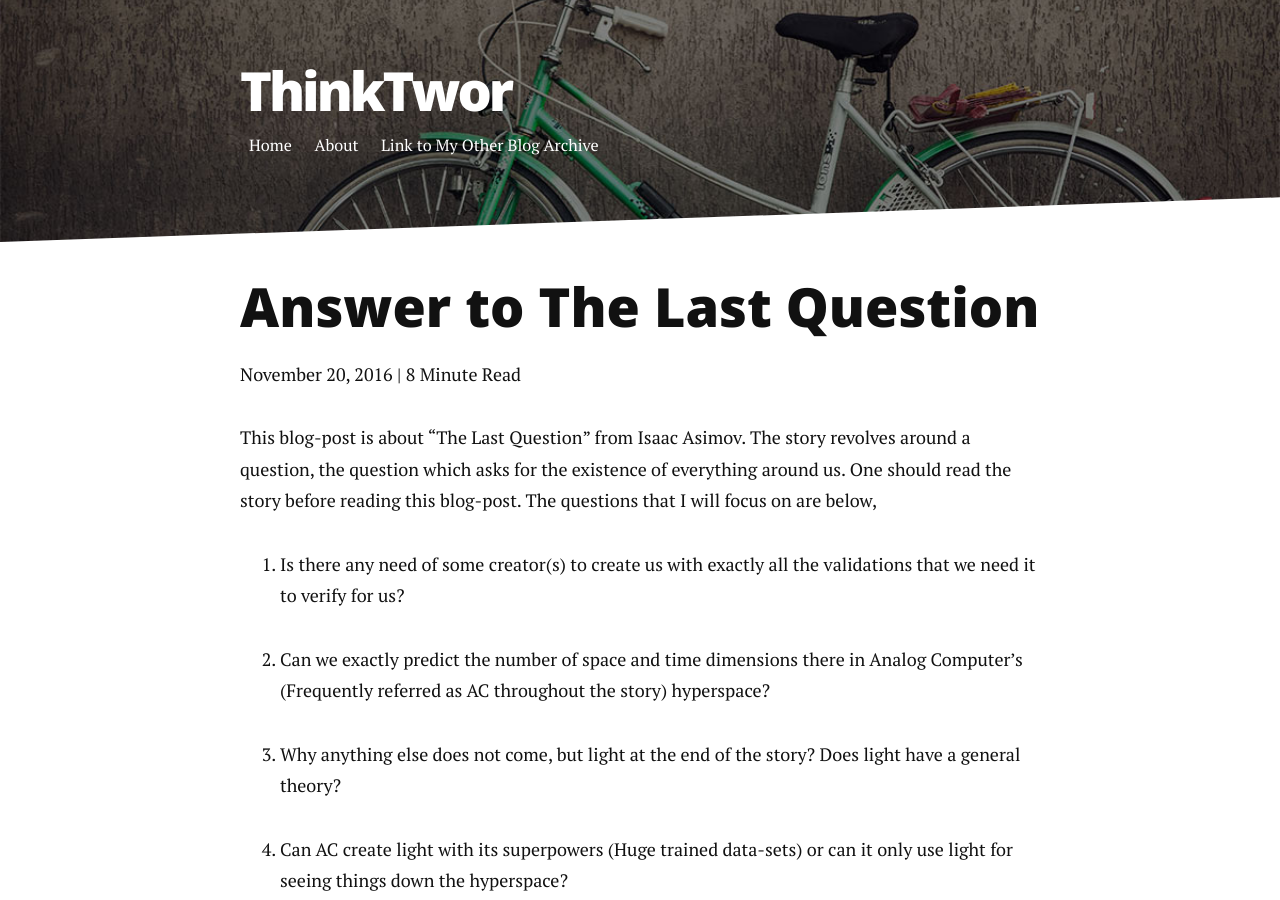
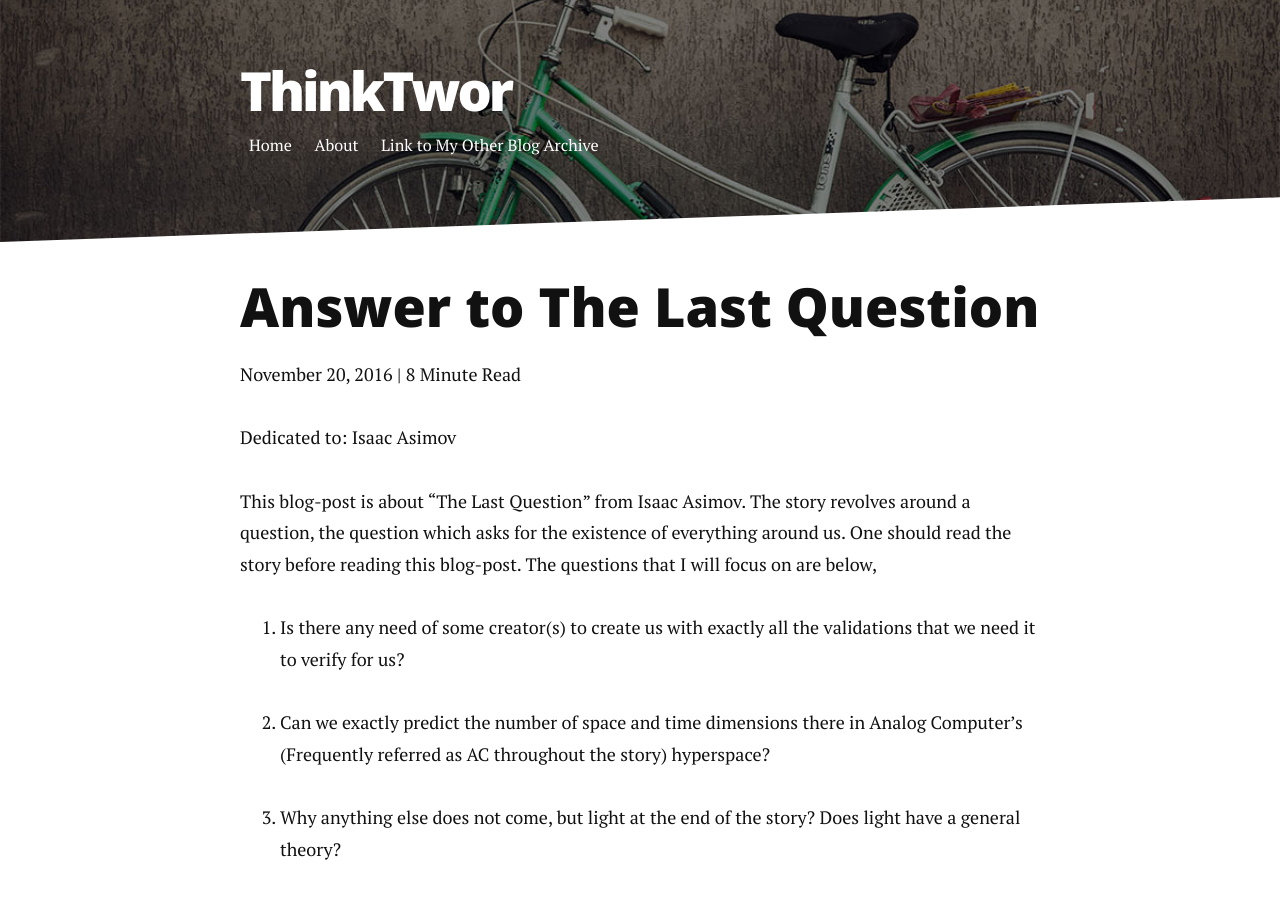
Before and after one commit to thinktwor/thinktwor.github.io, a Jekyll site: the page built from _posts/2016-11-20-answer-to-the-last-question.markdown, in a window 1280 px wide and 900 px high. Built offline with Jekyll 4.4.1, drawn with Linux system fonts in a browser that asks for light colours; nearby versions of some CDN libraries.

Commit message:
Source Added

```diff
--- a/_posts/2016-11-20-answer-to-the-last-question.markdown
+++ b/_posts/2016-11-20-answer-to-the-last-question.markdown
@@ -2,6 +2,8 @@
 layout: post
 title: "Answer to The Last Question"
 ---
+Dedicated to: Isaac Asimov
+
 
 This blog-post is about "The Last Question" from Isaac Asimov. The story revolves around a question, the question which asks for the existence of everything around us. One should read the story before reading this blog-post. The questions that I will focus on are below,
 
```
